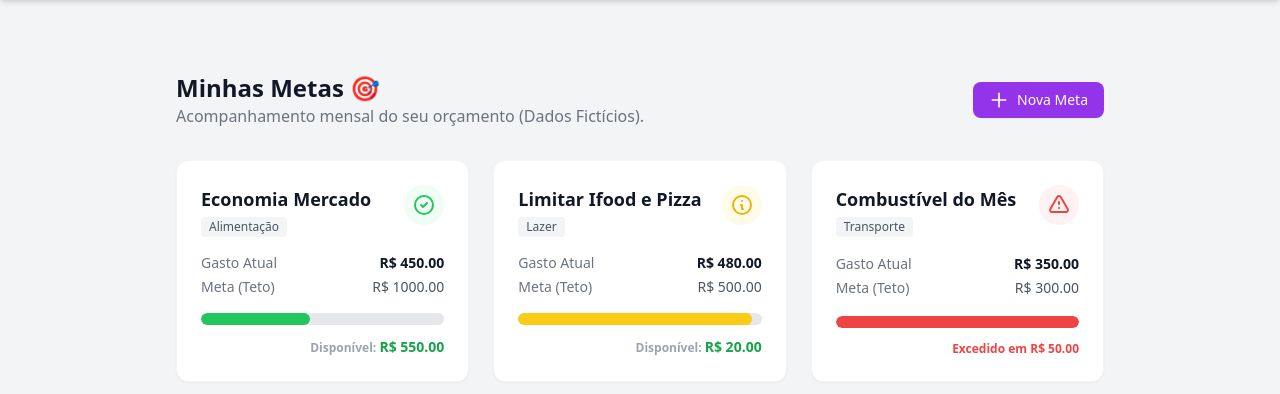
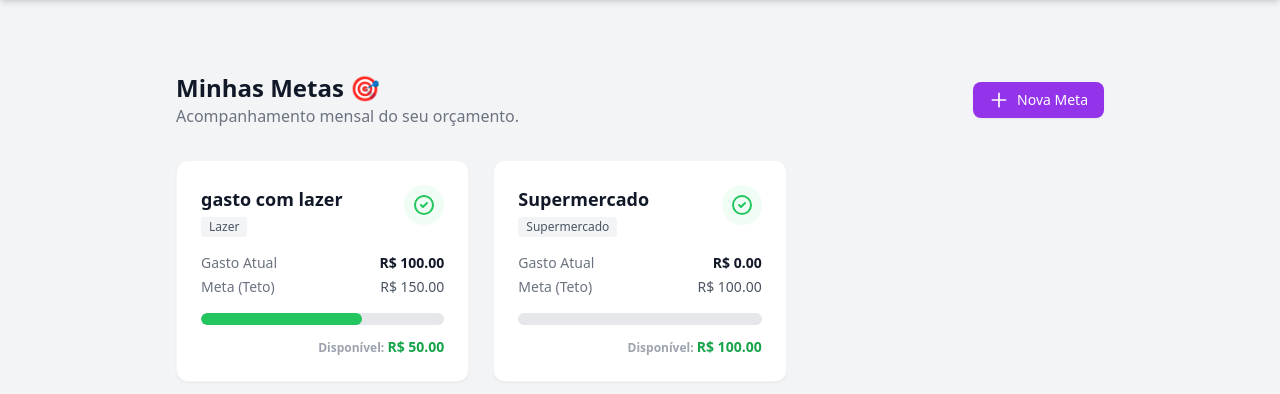
Before and after one commit to ASJoaoVictor/projeto_final_poo_2025.2, a Flask app: page /goal/ in a window 1280 px wide. Shown: the part 60-454 px from the top of the page. Run offline with Flask 3, Linux system fonts and the light colour scheme; a user stored in the database is signed in; some libraries are stand-ins or nearby versions.

Commit message:
paginas, routas para criação de metas

```diff
--- /dev/null
+++ b/controllers/goal_controller.py
@@ -0,0 +1,58 @@
+from extensions import db
+from models.goal import Goal
+from datetime import datetime
+
+class GoalController():
+
+    @staticmethod
+    def create_goal(goal_name, target_amount, deadline, user_id, category_id=None):
+        try:
+            target_amount = float(target_amount)
+        except:
+            return None
+        print("Existing Goal:")
+
+        existing_goal = Goal.query.filter_by(
+            user_id= user_id,
+            goal_name= goal_name
+        ).first()
+
+
+        if existing_goal and existing_goal.is_active:
+            return None
+
+        if existing_goal:
+            goal = existing_goal
+            goal.is_active = True
+            goal.target_amount = target_amount
+            goal.create_at = datetime.now().date
+        else:
+            goal = Goal(
+                goal_name= goal_name,
+                target_amount= target_amount,
+                deadline= deadline,
+                category_id= category_id,
+                created_at= datetime.now().date(),
+                user_id= user_id
+            )
+
+            db.session.add(goal)
+
+        db.session.commit()
+
+        return goal
+
+    @staticmethod
+    def get_goals_by_user(user_id):
+        goals = Goal.query.filter_by(user_id= user_id, is_active= True).all()
+        return goals
+
+    @staticmethod
+    def verificar(user_id):
+        goals = GoalController.get_goals_by_user(user_id)
+        today = datetime.today().date()
+
+        for goal in goals:
+            if goal.deadline <= today:
+                goal.is_active = False
+                db.session.commit()
--- a/controllers/transaction_controller.py
+++ b/controllers/transaction_controller.py
@@ -59,11 +59,11 @@ class TransactionController():
     @staticmethod
     def get_transactions_by_wallet(wallet_id):
         # Mudamos de .asc() para .desc()
-        return Transaction.query.filter_by(wallet_id=wallet_id).order_by(Transaction.created_at.desc()).all()
+        return Transaction.query.filter_by(wallet_id=wallet_id).order_by(Transaction.created_at.desc()).order_by(Transaction.id.desc()).all()
 
     @staticmethod
     def get_user_transactions(user_id):
-        return Transaction.query.join(Wallet).filter(Wallet.user_id == user_id).order_by(Transaction.created_at.desc()).all()
+        return Transaction.query.join(Wallet).filter(Wallet.user_id == user_id).order_by(Transaction.created_at.desc()).order_by(Transaction.id.desc()).all()
 
     @staticmethod
     def delete_transaction(transaction_id, user_id):
--- a/controllers/wallet_controller.py
+++ b/controllers/wallet_controller.py
@@ -49,6 +49,7 @@ class WalletController():
                 wallet_id= wallet.id,
                 category_id= category.id,
                 user_id= user_id,
+                description= "Depósito para abertura"
             )
 
         return wallet
--- a/models/transaction.py
+++ b/models/transaction.py
@@ -7,7 +7,7 @@ class Transaction(db.Model):
     id = db.Column(db.Integer, primary_key= True)
     transaction_type = db.Column(db.String(20), nullable= False)
     value = db.Column(db.Float, nullable= False)
-    created_at = db.Column(db.DateTime, default= lambda: datetime.now(timezone.utc).date())
+    created_at = db.Column(db.Date, default= lambda: datetime.now(timezone.utc).date())
     description = db.Column(db.String(100), nullable= True)
 
     wallet_id = db.Column(db.Integer, db.ForeignKey("wallets.id"), nullable= False)
--- a/routes/goal_routes.py
+++ b/routes/goal_routes.py
@@ -1,43 +1,77 @@
 from flask import Blueprint, render_template, request, redirect, url_for, flash
 from flask_login import login_required, current_user
+from controllers.goal_controller import GoalController
+from controllers.category_controller import CategoryController
+from controllers.transaction_controller import TransactionController
+from datetime import datetime, timedelta
 
 goal_bp = Blueprint("goal_bp", __name__, url_prefix="/goal")
 
 @goal_bp.route("/", methods=["GET"])
+@login_required
 def goal_index_page():
-# --- DADOS FICTÍCIOS (MOCK) ---
-    # Simulando o que viria do banco de dados jpa calculado
-    goals_data = [
-        {
-            'name': 'Economia Mercado',
-            'category_name': 'Alimentação',
-            'current': 450.00,
-            'target': 1000.00,
-            'percentage': 45,       # (450/1000) * 100
-            'real_percentage': 45,
-            'remaining': 550.00,
-            'status': 'safe'        # Verde
-        },
-        {
-            'name': 'Limitar Ifood e Pizza',
-            'category_name': 'Lazer',
-            'current': 480.00,
-            'target': 500.00,
-            'percentage': 96,
-            'real_percentage': 96,
-            'remaining': 20.00,
-            'status': 'warning'     # Amarelo (perto de estourar)
-        },
-        {
-            'name': 'Combustível do Mês',
-            'category_name': 'Transporte',
-            'current': 350.00,
-            'target': 300.00,
-            'percentage': 100,      # A barra visual trava em 100%
-            'real_percentage': 116, # O valor real passou
-            'remaining': -50.00,    # Negativo
-            'status': 'danger'      # Vermelho
-        }
-    ]
+    #Verificar prazos das metas
+    GoalController.verificar(current_user.id)
 
-    return render_template('goal/index.html', goals_data=goals_data)
+    categories = CategoryController.get_user_categories(current_user.id)
+    goals = GoalController.get_goals_by_user(current_user.id)
+
+    goals_data = []
+
+    for goal in goals:
+        current_amount = 0
+        if goal.category:
+            for transaction in goal.category.transactions:
+                if transaction.transaction_type == "expense" and transaction.created_at >= goal.created_at:
+                    current_amount += transaction.value
+        else:
+            for transaction in TransactionController.get_user_transactions(current_user.id):
+                if transaction.transaction_type == "expense":
+                    current_amount += transaction.value
+        goals_data.append({
+            'name': goal.goal_name,
+            'category_name': goal.category.name if goal.category else 'Sem Categoria',
+            'current': float(current_amount),
+            'target': float(goal.target_amount),
+            'percentage': min(int((current_amount / goal.target_amount) * 100), 100),
+            'real_percentage': int((current_amount / goal.target_amount) * 100),
+            'remaining': float(goal.target_amount - current_amount),
+            'status': 'safe' if current_amount <= goal.target_amount * 0.8 else
+                      'warning' if current_amount <= goal.target_amount else
+                      'danger'
+        })
+
+    return render_template('goal/index.html',
+                           goals_data=goals_data,
+                           categories=categories)
+
+@goal_bp.route("/create", methods=["POST"])
+@login_required
+def create_goal():
+    goal_name = request.form.get("goal_name").capitalize()
+    target_amount = request.form.get("target_amount")
+    category_id = request.form.get("category_id")
+    user_id = current_user.id
+
+    duration = request.form.get("duration")
+
+    try:
+        duration = int(duration)
+    except:
+        flash("Duração inválida.", "error")
+        return redirect(url_for("goal_bp.goal_index_page"))
+
+    unit = request.form.get("unit")
+
+    real_unit = 1 if unit == "monthly" else 12
+    duration_in_month = duration * real_unit
+    deadline = datetime.now() + timedelta(days=30 * duration_in_month)
+
+    goal = GoalController.create_goal(goal_name, target_amount, deadline, user_id, category_id)
+
+    if not goal:
+        flash("Erro ao criar a meta. Verifique se já existe uma meta ativa com esse nome ou se o valor é válido.", "error")
+        return redirect(url_for("goal_bp.goal_index_page"))
+
+    flash("Meta criada com sucesso!", "success")
+    return redirect(url_for("goal_bp.goal_index_page"))
--- a/routes/main_routes.py
+++ b/routes/main_routes.py
@@ -10,5 +10,4 @@ def dashboard_page():
     wallets = WalletController.get_wallets_by_user(current_user.id)
 
     total_balance = sum(wallet.current_balance for wallet in wallets)
-    print(total_balance)
     return render_template("index.html", user= current_user, wallets= wallets, total_balance=total_balance)
--- a/templates/components/flash_message.html
+++ b/templates/components/flash_message.html
@@ -1,10 +1,35 @@
 {% with messages = get_flashed_messages(with_categories=true) %}
     {% if messages %}
-    <div class="mb-4 space-y-2">
+    <div class="fixed top-24 right-4 z-50 w-full max-w-md space-y-3 px-4 sm:px-0">
+
         {% for category, message in messages %}
-        <div class="{{category}}">
-            {{ message }}
-        </div>
+
+            {% if category == 'success' %}
+                {% set icon = 'M9 12l2 2 4-4m6 2a9 9 0 11-18 0 9 9 0 0118 0z' %}
+            {% elif category == 'error' %}
+                {% set icon = 'M10 14l2-2m0 0l2-2m-2 2l-2-2m2 2l2 2m7-2a9 9 0 11-18 0 9 9 0 0118 0z' %}
+            {% else %}
+                {% set icon = 'M12 9v2m0 4h.01m-6.938 4h13.856c1.54 0 2.502-1.667 1.732-3L13.732 4c-.77-1.333-2.694-1.333-3.464 0L3.34 16c-.77 1.333.192 3 1.732 3z' %}
+            {% endif %}
+
+            <div class="{{ category }} shadow-md transform transition-all hover:scale-[1.02] mb-2" role="alert">
+
+                <div class="flex items-center gap-3 text-left">
+                    <svg class="w-5 h-5 opacity-90" fill="none" stroke="currentColor" viewBox="0 0 24 24">
+                        <path stroke-linecap="round" stroke-linejoin="round" stroke-width="2" d="{{ icon }}"></path>
+                    </svg>
+                    <span class="font-medium">{{ message }}</span>
+                </div>
+
+                <button type="button" onclick="this.parentElement.remove()" class="ml-4 p-1 rounded hover:bg-black/10 transition-colors">
+                    <span class="sr-only">Fechar</span>
+                    <svg class="w-4 h-4" fill="none" stroke="currentColor" viewBox="0 0 24 24">
+                        <path stroke-linecap="round" stroke-linejoin="round" stroke-width="2" d="M6 18L18 6M6 6l12 12"></path>
+                    </svg>
+                </button>
+
+            </div>
+
         {% endfor %}
     </div>
     {% endif %}
--- a/templates/goal/index.html
+++ b/templates/goal/index.html
@@ -6,13 +6,13 @@
     <div class="flex flex-col sm:flex-row justify-between items-start sm:items-center mb-8 gap-4">
         <div>
             <h1 class="text-2xl font-bold text-gray-900">Minhas Metas 🎯</h1>
-            <p class="text-gray-500">Acompanhamento mensal do seu orçamento (Dados Fictícios).</p>
+            <p class="text-gray-500">Acompanhamento mensal do seu orçamento.</p>
         </div>
 
-        <a href="#" class="inline-flex items-center px-4 py-2 bg-purple-600 hover:bg-purple-700 text-white text-sm font-medium rounded-lg shadow-sm transition-colors">
+        <button onclick="openCreateGoalModal()" class="inline-flex items-center px-4 py-2 bg-purple-600 hover:bg-purple-700 text-white text-sm font-medium rounded-lg shadow-sm transition-colors">
             <svg class="w-5 h-5 mr-2" fill="none" stroke="currentColor" viewBox="0 0 24 24"><path stroke-linecap="round" stroke-linejoin="round" stroke-width="2" d="M12 4v16m8-8H4"></path></svg>
             Nova Meta
-        </a>
+        </button>
     </div>
 
     <div class="grid grid-cols-1 md:grid-cols-2 lg:grid-cols-3 gap-6">
@@ -76,4 +76,5 @@
 
     </div>
 </div>
+{% include 'goal/modal_create.html' %}
 {% endblock %}
--- /dev/null
+++ b/templates/goal/modal_create.html
@@ -0,0 +1,133 @@
+<div id="modal-create-goal" class="relative z-50 hidden" aria-labelledby="modal-title" role="dialog" aria-modal="true">
+
+    <div id="backdrop-create-goal" class="fixed inset-0 bg-gray-900/50 backdrop-blur-sm transition-opacity duration-300 ease-out opacity-0" onclick="closeCreateGoalModal()"></div>
+
+    <div class="fixed inset-0 z-10 w-screen overflow-y-auto">
+        <div class="flex min-h-full items-end justify-center p-4 text-center sm:items-center sm:p-0">
+
+            <div id="panel-create-goal" class="relative transform overflow-hidden rounded-2xl bg-white text-left shadow-xl transition-all duration-300 ease-out opacity-0 scale-95 sm:my-8 sm:w-full sm:max-w-lg border border-gray-100">
+
+                <div class="bg-white px-6 py-4 border-b border-gray-100 flex justify-between items-center">
+                    <h3 class="text-lg font-bold text-gray-800">Nova Meta Financeira</h3>
+                    <button onclick="closeCreateGoalModal()" class="text-gray-400 hover:text-gray-600 transition-colors">
+                        <svg class="w-5 h-5" fill="none" stroke="currentColor" viewBox="0 0 24 24"><path stroke-linecap="round" stroke-linejoin="round" stroke-width="2" d="M6 18L18 6M6 6l12 12"></path></svg>
+                    </button>
+                </div>
+
+                <div class="p-6">
+                    <form action="{{ url_for('goal_bp.create_goal') }}" method="POST" class="flex flex-col gap-5">
+
+                        <div>
+                            <label class="block text-sm font-medium text-gray-700 mb-1">Nome da Meta</label>
+                            <input type="text" name="goal_name" required placeholder="Ex: Economia Mercado"
+                                class="w-full px-4 py-2 bg-gray-50 border border-gray-200 rounded-xl focus:outline-none focus:ring-2 focus:ring-purple-500 transition-all placeholder-gray-400">
+                        </div>
+
+                        <div>
+                            <label class="block text-sm font-medium text-gray-700 mb-1">Valor Limite</label>
+                            <div class="relative">
+                                <span class="absolute left-3 top-1/2 -translate-y-1/2 text-gray-500 font-medium">R$</span>
+                                <input type="number" name="target_amount" step="0.01" required placeholder="0.00"
+                                    class="w-full pl-9 pr-4 py-2 bg-gray-50 border border-gray-200 rounded-xl focus:outline-none focus:ring-2 focus:ring-purple-500 transition-all">
+                            </div>
+                        </div>
+
+                        <div class="grid grid-cols-2 gap-4">
+                            <div>
+                                <label class="block text-sm font-medium text-gray-700 mb-1">Duração</label>
+                                <input type="number" name="duration" value="1" min="1" required
+                                    class="w-full px-4 py-2 bg-gray-50 border border-gray-200 rounded-xl focus:outline-none focus:ring-2 focus:ring-purple-500 transition-all">
+                            </div>
+                            <div>
+                                <label class="block text-sm font-medium text-gray-700 mb-1">Unidade</label>
+                                <div class="relative">
+                                    <select name="unit" class="w-full px-4 py-2 bg-gray-50 border border-gray-200 rounded-xl appearance-none focus:outline-none focus:ring-2 focus:ring-purple-500 transition-all">
+                                        <option value="monthly">Meses</option>
+                                        <option value="annual">Anos</option>
+                                    </select>
+                                    <div class="absolute right-3 top-1/2 -translate-y-1/2 pointer-events-none text-gray-500">
+                                        <svg class="w-4 h-4" fill="none" stroke="currentColor" viewBox="0 0 24 24"><path stroke-linecap="round" stroke-linejoin="round" stroke-width="2" d="M19 9l-7 7-7-7"></path></svg>
+                                    </div>
+                                </div>
+                            </div>
+                        </div>
+
+                        <div>
+                            <label class="block text-sm font-medium text-gray-700 mb-1">Categoria (Opcional)</label>
+                            <div class="relative">
+                                <select name="category_id" class="w-full px-4 py-2 bg-gray-50 border border-gray-200 rounded-xl appearance-none focus:outline-none focus:ring-2 focus:ring-purple-500 transition-all">
+                                    <option value="">Todas as Despesas (Geral)</option>
+                                    {% for category in categories %}
+                                    <option value="{{ category.id }}">{{ category.name }}</option>
+                                    {% endfor %}
+                                </select>
+                                <div class="absolute right-3 top-1/2 -translate-y-1/2 pointer-events-none text-gray-500">
+                                    <svg class="w-4 h-4" fill="none" stroke="currentColor" viewBox="0 0 24 24"><path stroke-linecap="round" stroke-linejoin="round" stroke-width="2" d="M19 9l-7 7-7-7"></path></svg>
+                                </div>
+                            </div>
+                            <p class="text-xs text-gray-400 mt-1.5">Deixe em "Todas" para controlar o orçamento total.</p>
+                        </div>
+
+                        <div class="flex justify-end gap-3 mt-2">
+                            <button type="button" onclick="closeCreateGoalModal()"
+                                class="px-4 py-2 rounded-xl border border-gray-300 text-gray-700 hover:bg-gray-100 transition-all font-medium">
+                                Cancelar
+                            </button>
+                            <button type="submit"
+                                class="px-6 py-2 rounded-xl bg-purple-600 text-white hover:bg-purple-700 transition-all shadow-md font-medium hover:shadow-lg hover:-translate-y-0.5">
+                                Criar Meta
+                            </button>
+                        </div>
+
+                    </form>
+                </div>
+
+            </div>
+        </div>
+    </div>
+</div>
+
+<script>
+    function openCreateGoalModal() {
+        const modal = document.getElementById('modal-create-goal');
+        const backdrop = document.getElementById('backdrop-create-goal');
+        const panel = document.getElementById('panel-create-goal');
+
+        // 1. Remove hidden para o navegador renderizar
+        modal.classList.remove('hidden');
+
+        // 2. Pequeno delay para permitir a transição CSS acontecer
+        setTimeout(() => {
+            backdrop.classList.remove('opacity-0');
+            panel.classList.remove('opacity-0', 'scale-95');
+
+            panel.classList.add('opacity-100', 'scale-100');
+        }, 10);
+
+        document.body.style.overflow = 'hidden'; // Trava rolagem do fundo
+    }
+
+    function closeCreateGoalModal() {
+        const modal = document.getElementById('modal-create-goal');
+        const backdrop = document.getElementById('backdrop-create-goal');
+        const panel = document.getElementById('panel-create-goal');
+
+        // 1. Inicia animação de saída
+        backdrop.classList.add('opacity-0');
+        panel.classList.remove('opacity-100', 'scale-100');
+        panel.classList.add('opacity-0', 'scale-95');
+
+        // 2. Espera a animação terminar (300ms do duration-300) antes de esconder
+        setTimeout(() => {
+            modal.classList.add('hidden');
+            document.body.style.overflow = 'auto'; // Destrava rolagem
+        }, 300);
+    }
+
+    // Fechar com ESC
+    document.onkeydown = function(evt) {
+        if (evt.key === "Escape") {
+            closeCreateGoalModal();
+        }
+    };
+</script>
--- a/templates/transaction/index.html
+++ b/templates/transaction/index.html
@@ -35,7 +35,7 @@
         <div class="bg-white p-6 rounded-xl border border-gray-100 shadow-sm flex items-center justify-between">
             <div>
                 <p class="text-sm text-gray-500 mb-1">Total Despesas</p>
-                <h3 class="text-2xl font-bold text-red-600">R$ {{ "%.2f"|format(total_expense) }}</h3>
+                <h3 class="text-2xl font-bold text-red-600">- R$ {{ "%.2f"|format(total_expense) }}</h3>
             </div>
             <div class="w-10 h-10 rounded-full bg-red-50 flex items-center justify-center text-red-600">
                 <svg class="w-6 h-6" fill="none" stroke="currentColor" viewBox="0 0 24 24"><path stroke-linecap="round" stroke-linejoin="round" stroke-width="2" d="M17 13l-5 5m0 0l-5-5m5 5V6"></path></svg>
```
Also changed, not shown: models/goal.py (added, +22 -0 lines), instance/finance.db.
